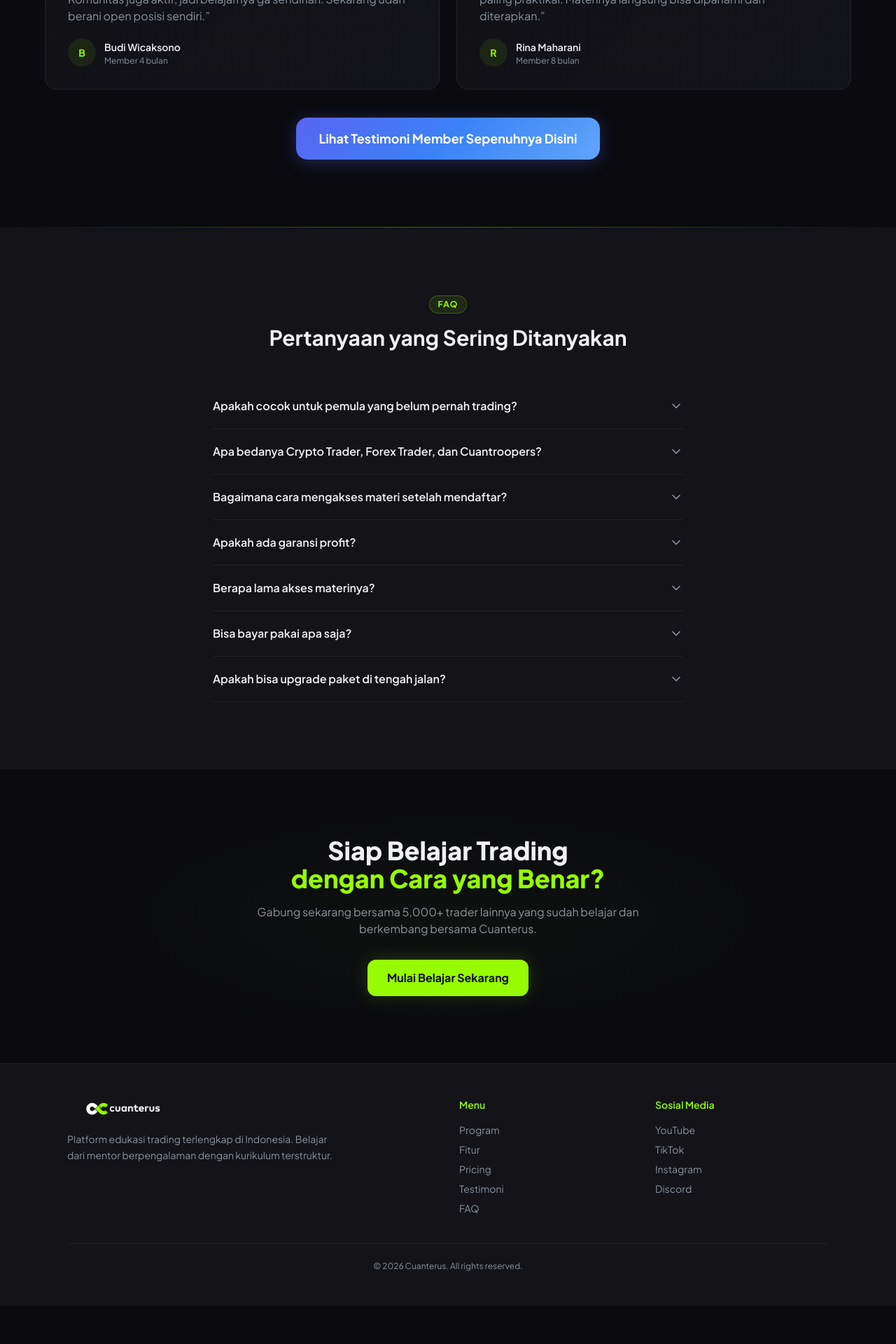
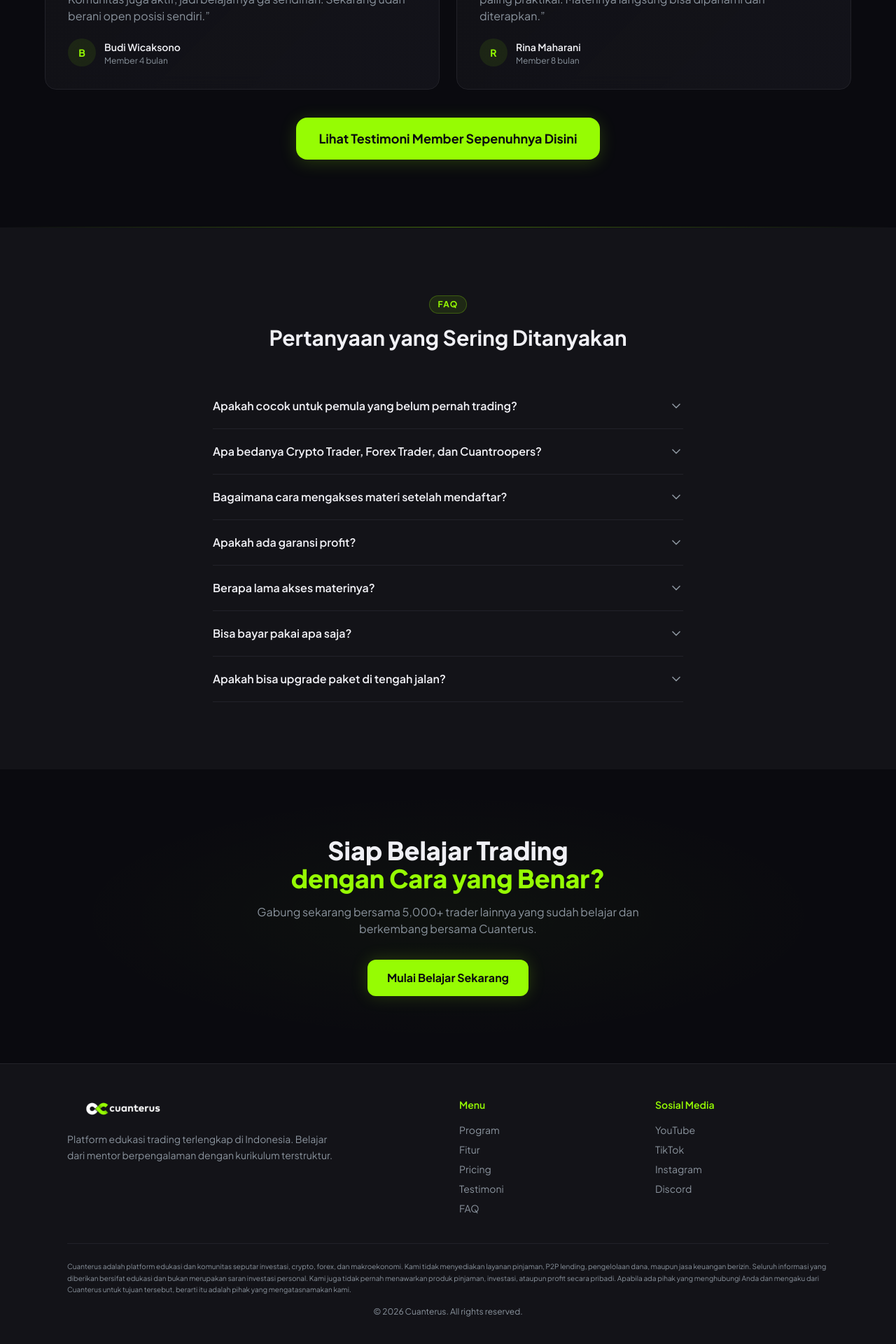
Before and after one commit to andriyantoo/CUANTERUS, a Next.js app: page / in a window 1280 px wide. Shown: the part 6873-8793 px from the top of the page at 70% size. Before the commit the page ends 8738 px from the top, so only its background shows below. Built offline with nearby package versions, Linux system fonts and the light colour scheme.

Commit message:
Add disclaimer footer + fix testimonial button color
- Disclaimer: education platform notice, not financial advice
- Testimonial button: changed from blue gradient to lime green (brand color)

https://claude.ai/code/session_01NBznLbFANwGvjxdkG5UKR6

```diff
--- a/components/Homepage.tsx
+++ b/components/Homepage.tsx
@@ -802,10 +802,11 @@ export default function Homepage() {
               href="https://discord.gg/qSD3aHYp"
               target="_blank"
               rel="noopener noreferrer"
-              className="inline-block px-8 py-4 rounded-2xl font-bold text-white text-base md:text-lg transition-all duration-300 hover:scale-[1.03] hover:shadow-xl"
+              className="inline-block px-8 py-4 rounded-2xl font-bold text-base md:text-lg transition-all duration-300 hover:scale-[1.03]"
               style={{
-                background: "linear-gradient(135deg, #5865F2 0%, #3B82F6 50%, #60A5FA 100%)",
-                boxShadow: "0 4px 24px rgba(88, 101, 242, 0.3)",
+                background: LIME,
+                color: DARK_BG,
+                boxShadow: `0 4px 24px ${LIME}30`,
               }}
             >
               Lihat Testimoni Member Sepenuhnya Disini
@@ -913,8 +914,13 @@ export default function Homepage() {
               </div>
             </div>
           </div>
-          <div className="mt-10 pt-6 border-t text-center text-xs" style={{ borderColor: BORDER, color: TEXT_SEC }}>
-            © {new Date().getFullYear()} Cuanterus. All rights reserved.
+          <div className="mt-10 pt-6 border-t" style={{ borderColor: BORDER }}>
+            <p className="text-[10px] leading-relaxed mb-4" style={{ color: TEXT_SEC }}>
+              Cuanterus adalah platform edukasi dan komunitas seputar investasi, crypto, forex, dan makroekonomi. Kami tidak menyediakan layanan pinjaman, P2P lending, pengelolaan dana, maupun jasa keuangan berizin. Seluruh informasi yang diberikan bersifat edukasi dan bukan merupakan saran investasi personal. Kami juga tidak pernah menawarkan produk pinjaman, investasi, ataupun profit secara pribadi. Apabila ada pihak yang menghubungi Anda dan mengaku dari Cuanterus untuk tujuan tersebut, berarti itu adalah pihak yang mengatasnamakan kami.
+            </p>
+            <p className="text-center text-xs" style={{ color: TEXT_SEC }}>
+              © {new Date().getFullYear()} Cuanterus. All rights reserved.
+            </p>
           </div>
         </div>
       </footer>
```
